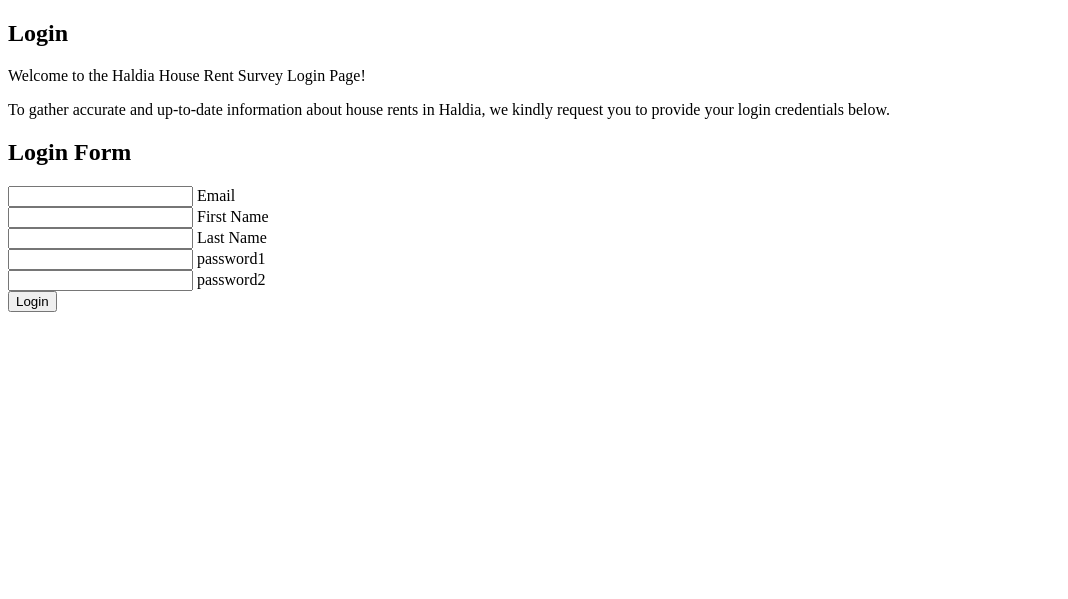
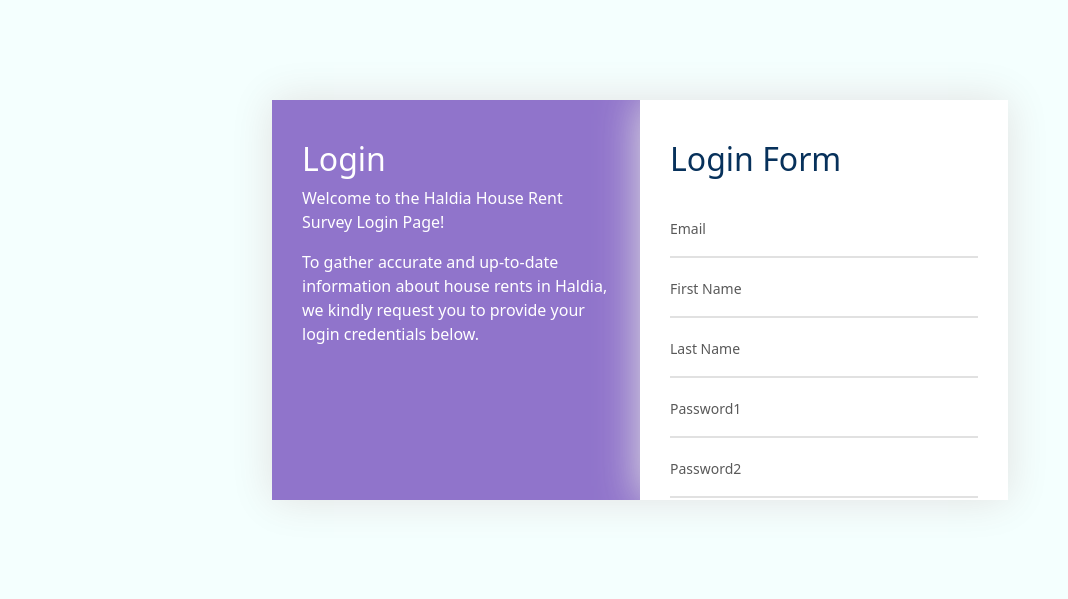
Before and after one commit to The-Backbenchers/django_network_details, a Django app: page / in a window 1280 px wide. Shown: the top 599 px of the page, without its empty margins (0-1068 px from the left). Run offline with Django 4.2, Linux system fonts and the light colour scheme.

Commit message:
Style2.css added

```diff
--- a/haldiaform/form/templates/base.html
+++ b/haldiaform/form/templates/base.html
@@ -2,7 +2,10 @@
 <html lang="en">
 <head>
     <meta charset="UTF-8">
-    <meta name="viewport" content="width=device-width, initial-scale=1.0">
+    <meta name="viewport" content="width=device-width, initial-scale=1">
+    {% load static %}
+    <link href="{% static 'css/style2.css' %}" rel="stylesheet">
+    <link href="https://cdn.jsdelivr.net/npm/bootstrap@5.0.2/dist/css/bootstrap.min.css" rel="stylesheet" integrity="sha384-EVSTQN3/azprG1Anm3QDgpJLIm9Nao0Yz1ztcQTwFspd3yD65VohhpuuCOmLASjC" crossorigin="anonymous">
     <title>Haldia Admin Form</title>
 </head>
 <body>
--- /dev/null
+++ b/haldiaform/static/css/style2.css
@@ -0,0 +1,189 @@
+@import url('https://fonts.googleapis.com/css?family=Roboto:300,400');
+
+* {
+    margin:0;
+    padding:0
+}
+a,a:hover{
+  text-decoration: none;
+}
+.myform-area{
+  overflow: hidden;
+  padding: 60px 0;
+  background: #f4fffe;
+  position: relative;
+  padding-top: 100px;
+  padding-bottom: 100px;
+}
+.myform-area .form-area{
+  position: relative;
+  background: rgba(103,58,183,0.7);
+  width: 100%;
+  height: 400px;
+  overflow: hidden;
+  box-shadow: 0 0 40px 0 #e1e1e1;
+}
+
+.myform-area .form-area .form-content,
+.myform-area .form-area .form-input{
+    position: relative;
+    width: 50%;
+    height: 100%;
+    float: left;
+    box-sizing: border-box;
+}
+
+.myform-area .form-area .form-content{
+  width: 50%;
+  padding: 40px 30px;
+}
+
+.myform-area .form-area .form-content h2{
+  color: #fff;
+}
+.myform-area .form-area .form-content p{
+  color: #fff;
+}
+.myform-area .form-area .form-content ul{
+  margin-top: 50px;
+}
+
+.myform-area .form-area .form-content ul li{
+  display: inline-block;
+  margin-right: 10px;
+}
+.myform-area .form-area .form-content a i{
+    margin-right: 10px;
+}
+
+.myform-area .form-area .form-content .facebook{
+  display: block;
+  padding: 10px 20px;
+  background: #3B579D;
+  color: #fff;
+  font-size: 15px;
+  text-transform: capitalize;
+  border-radius: 4px;
+  border: 1px solid #3B579D;
+  -webkit-transition: all .5s;
+  -o-transition: all .5s;
+  transition: all .5s;
+}
+
+.myform-area .form-area .form-content .facebook:hover,
+.myform-area .form-area .form-content .facebook:focus{
+    background: transparent;
+}
+
+.myform-area .form-area .form-content .twitter{
+  display: block;
+   padding: 10px 20px;
+   background: #00ACED;
+   color: #fff;
+   font-size: 15px;
+   text-transform: capitalize;
+   border-radius: 4px;
+   border: 1px solid #00ACED;
+   -webkit-transition: all .5s;
+   -o-transition: all .5s;
+   transition: all .5s;
+}
+
+.myform-area .form-area .form-content .twitter:hover,
+.myform-area .form-area .form-content .twitter:focus{
+    background: transparent;
+}
+.myform-area .form-area .form-input{
+  background-color: white;
+  position: relative;
+  overflow: hidden;
+  box-shadow: 0 0 40px 0 #e1e1e1;
+}
+.myform-area .form-area .form-input{
+    width: 50%;
+    background: #fff;
+    padding: 40px 30px;
+}
+
+.myform-area .form-area .form-input h2{
+  margin-bottom: 20px;
+    color: #07315B;
+}
+
+.myform-area .form-area .form-input input{
+    position: relative;
+    height: 60px;
+    padding: 20px 0;
+}
+.myform-area .form-area .form-input textarea{
+    height: 120px;
+    padding: 20px 0;
+}
+
+.myform-area .form-area .form-input input,
+.myform-area .form-area .form-input textarea{
+    text-transform: capitalize;
+    width: 100%;
+    box-sizing: border-box;
+    outline: none;
+    border: none;
+    border-bottom: 2px solid #e1e1e1;
+    color: #07315B;
+}
+.myform-area .form-area .form-input form .form-group{
+    position: relative;
+}
+.myform-area .form-area .form-input form .form-group label{
+    position: absolute;
+    text-transform: capitalize;
+    top: 20px;
+    left: 0;
+    pointer-events: none;
+    font-size: 14px;
+    color: #595959;
+    margin-bottom: 0;
+    transition: all .6s;
+}
+.myform-area .form-area .form-input input:focus ~ label,
+.myform-area .form-area .form-input textarea:focus ~ label,
+.myform-area .form-area .form-input input:valid ~ label,
+.myform-area .form-area .form-input textarea:valid ~ label{
+    top: -5px;
+    opacity: 0;
+    left: 0;
+    color: rgba(103,58,183);
+    font-size: 12px;
+    color: #07315B;
+    font-weight: bold;
+}
+.myform-area .form-area .form-input input:focus,
+.myform-area .form-area .form-input textarea:focus,
+.myform-area .form-area .form-input input:valid,
+.myform-area .form-area .form-input textarea:valid{
+    border-bottom: 2px solid rgba(103,58,183);
+}
+.myform-area .form-area .form-text{
+    margin-top: 30px;
+}
+.myform-area .form-area .form-text span a{
+    color: rgba(103,58,183);
+}
+.myform-area .form-area .myform-button{
+    margin-top: 30px;
+}
+.myform-area .form-area .myform-button .myform-btn{
+    width: 100%;
+    height: 50px;
+    font-size: 17px;
+    background: rgba(103,58,183);
+    border: none;
+    border-radius: 50px;
+    color: #fff;
+    cursor: pointer;
+    -webkit-transition: all .5s;
+    -o-transition: all .5s;
+    transition: all .5s;
+}
+.myform-area .form-area .myform-button .myform-btn:hover{
+    background: #07315B;
+}
```
